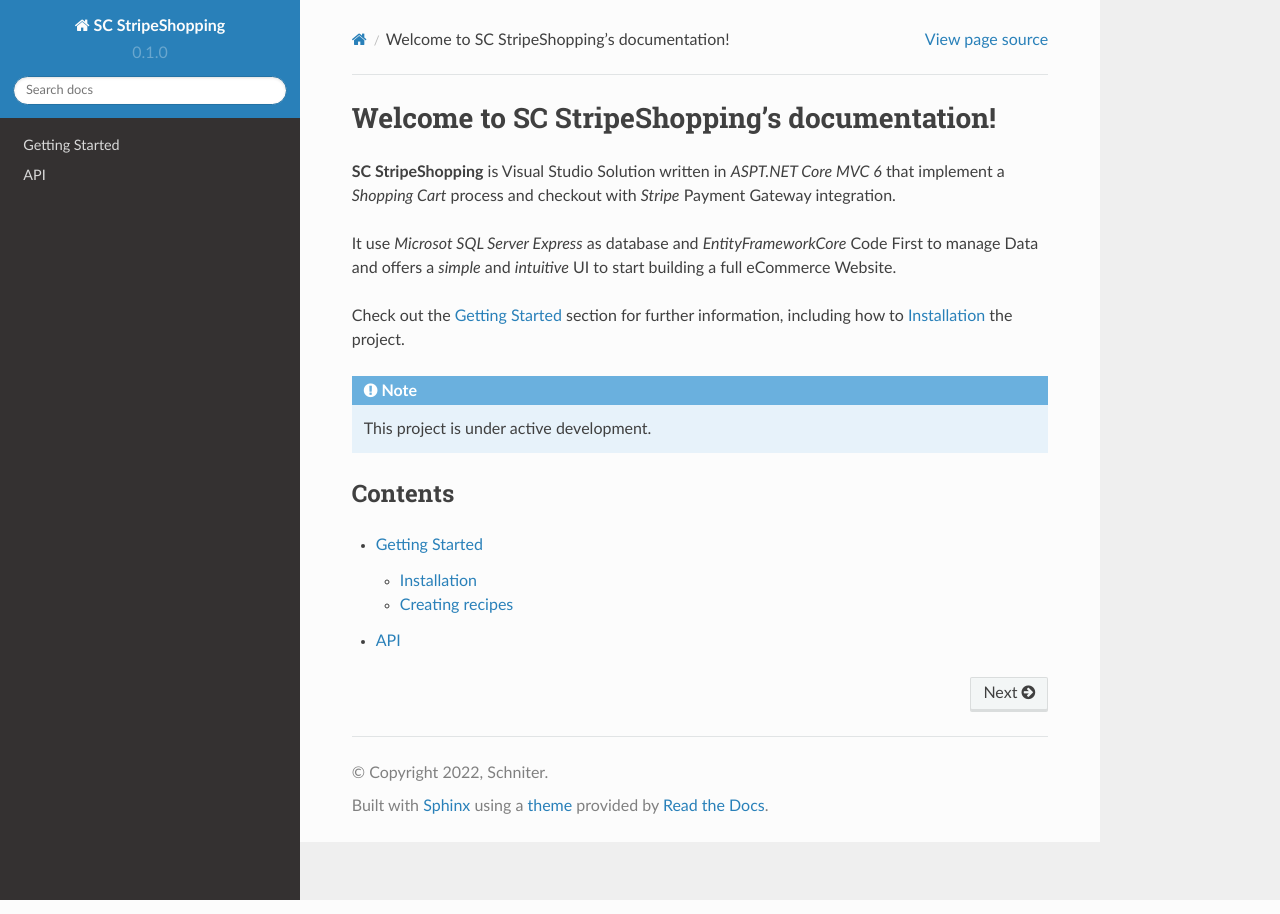
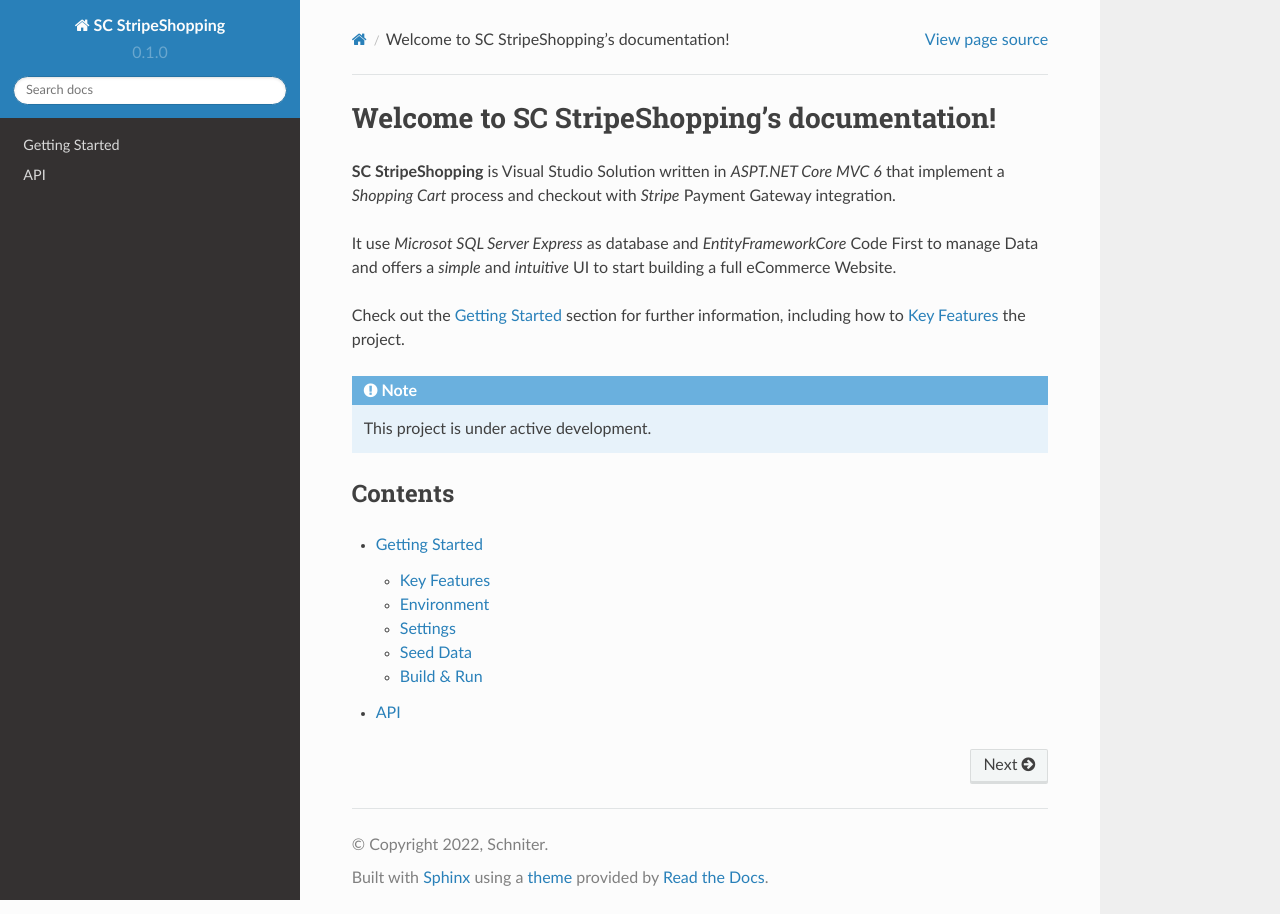
Before and after one commit to chniter/SC.StripeShoppingDoc, a Sphinx documentation site: the page built from docs/source/index.rst, in a window 1280 px wide. Built offline with Sphinx 7.4.7 and the Read the Docs theme 2.0.0, drawn with Linux system fonts in a browser that asks for light colours.

Commit message:
Update gettingstarted.rst

```diff
--- a/docs/source/gettingstarted.rst
+++ b/docs/source/gettingstarted.rst
@@ -3,7 +3,7 @@
 
 .. _installation:
 
-Installation
+Key Features
 ------------
 
 To use Lumache, first install it using pip:
@@ -12,7 +12,7 @@
 
    (.venv) $ pip install lumache
 
-Creating recipes
+Environment
 ----------------
 
 To retrieve a list of random ingredients,
@@ -26,8 +26,29 @@
 
 .. autoexception:: lumache.InvalidKindError
 
-For example:
+Settings
+------------
 
->>> import lumache
->>> lumache.get_random_ingredients()
-['shells', 'gorgonzola', 'parsley']
+To use Lumache, first install it using pip:
+
+.. code-block:: console
+
+   (.venv) $ pip install lumache
+
+Seed Data
+------------
+
+To use Lumache, first install it using pip:
+
+.. code-block:: console
+
+   (.venv) $ pip install lumache
+
+Build & Run
+------------
+
+To use Lumache, first install it using pip:
+
+.. code-block:: console
+
+   (.venv) $ pip install lumache
```
